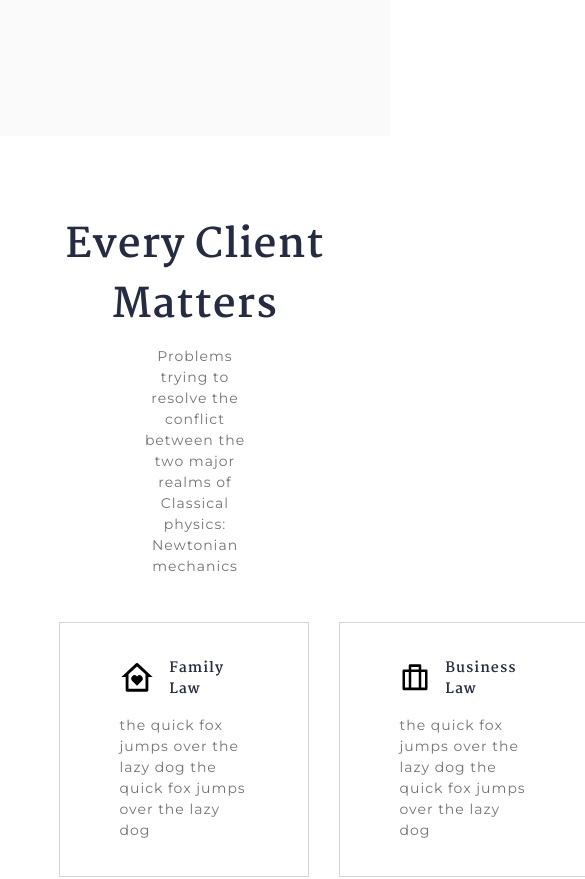
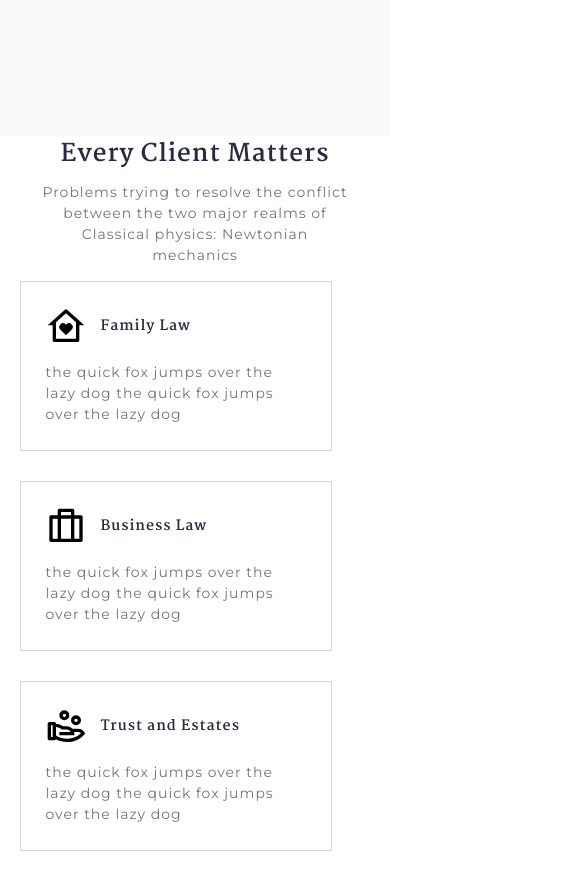
Before and after one commit to zillur-rgb/Llegal-An-Agency-Client, a React (Create React App) app: page / in a window 390 px wide. Shown: the part 700-1579 px from the top of the page, 585 px wide, since content can reach past the window. Built offline with nearby package versions, Linux system fonts and the light colour scheme.

Commit message:
service and video responsive

```diff
--- a/src/styles/Video.scss
+++ b/src/styles/Video.scss
@@ -1,6 +1,7 @@
 @import "./variables.scss";
 
 .video-container {
+  max-width: 100vw;
   padding: 0 25%;
   margin-top: 80px;
   text-align: center;
@@ -13,9 +14,34 @@
   video {
     margin-top: 50px;
   }
+
+  @media screen and (max-width: 1100px) {
+    padding: 0 10%;
+  }
+
+  @media screen and (max-width: 768px) {
+    padding: 0 5%;
+    h1 {
+      @include blue-text(24px);
+    }
+
+    video {
+      width: 360px;
+    }
+  }
+
+  @media screen and (max-width: 576px) {
+    padding: 0 5%;
+    video {
+      display: none;
+    }
+  }
 }
 .bg {
   height: 250px;
   background-color: $header-text;
   margin-top: -200px;
+  @media screen and (max-width: 480px) {
+    display: none;
+  }
 }
--- a/src/styles/services.scss
+++ b/src/styles/services.scss
@@ -1,6 +1,7 @@
 @import "./variables.scss";
 .services-container {
-  padding: 0 15%;
+  max-width: 100vw;
+  margin: 0 15%;
   margin-top: 80px;
   h1 {
     @include blue-text(40px);
@@ -23,6 +24,45 @@
     grid-gap: 30px;
     margin: 45px 0;
   }
+
+  @media screen and (max-width: 1024px) {
+    margin: 0 10%;
+    .single-service {
+      width: 80vw;
+      display: grid;
+      grid-template-columns: repeat(2, minmax(250px, 1fr));
+      grid-gap: 30px;
+      margin: 45px auto;
+    }
+  }
+  @media screen and (max-width: 768px) {
+    margin: 0 5%;
+    .single-service {
+      width: 80vw;
+      display: grid;
+      grid-template-columns: repeat(1, minmax(250px, 1fr));
+      // grid-gap: 30px;
+      margin: 45px auto;
+    }
+
+    h1 {
+      @include blue-text(24px);
+    }
+
+    p {
+      @include para-text(14px);
+      &.subHead {
+        padding: 0 5%;
+        text-align: center;
+      }
+    }
+
+    .single-service {
+      display: grid;
+      grid-template-columns: repeat(1, minmax(250px, 1fr));
+      margin: 15px 0;
+    }
+  }
 }
 
 .service-container {
@@ -37,4 +77,8 @@
     margin-bottom: 15px;
     gap: 15px;
   }
+
+  @media screen and (max-width: 768px) {
+    padding: 25px;
+  }
 }
```
